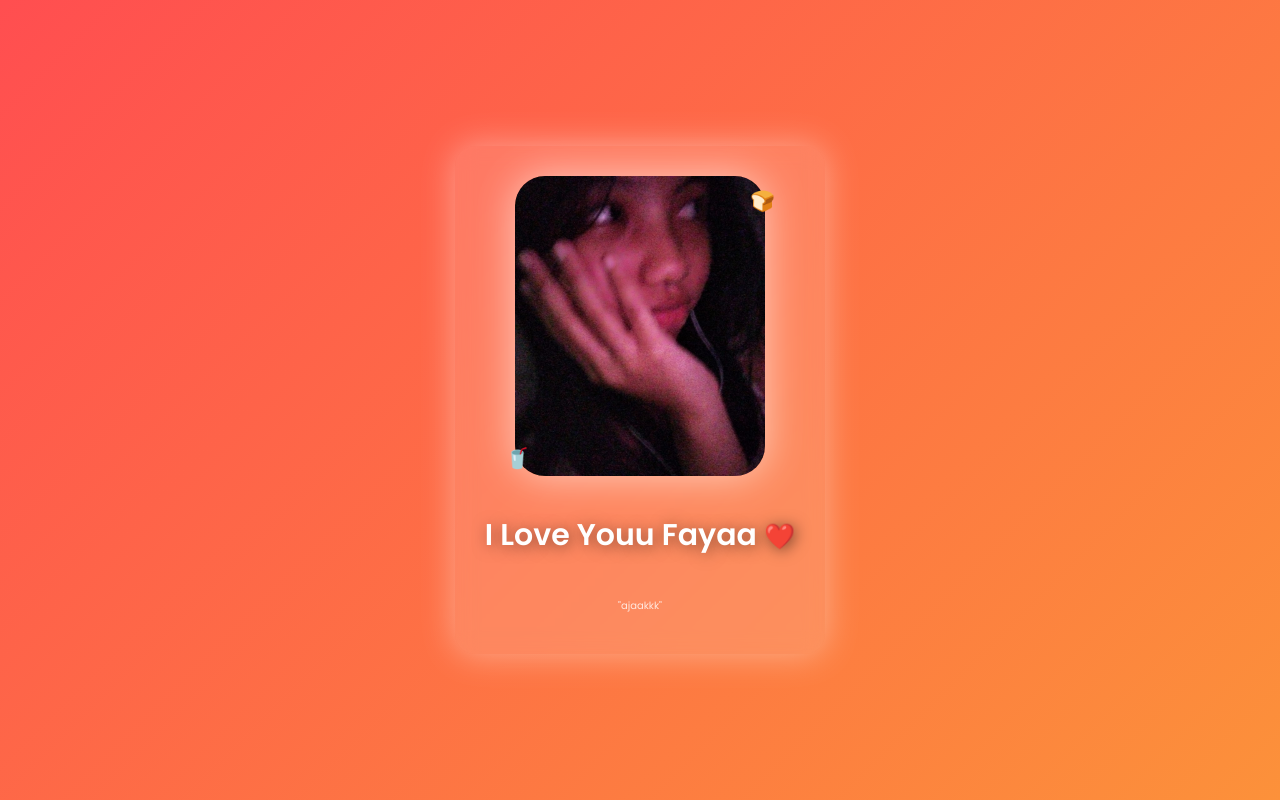
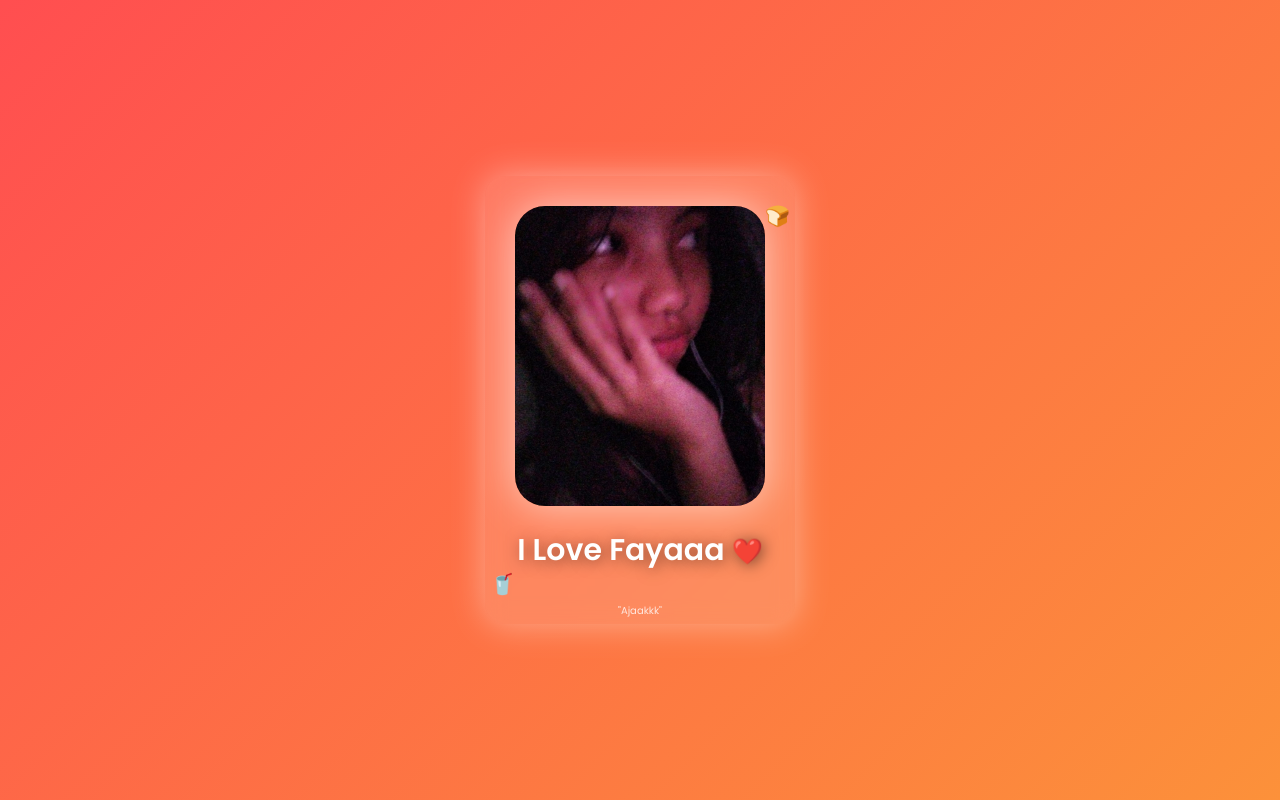
Before and after one commit to fazz270609/symmetrical-waddle, a plain HTML site: page index.html in a window 1280 px wide. Drawn offline with Linux system fonts and the light colour scheme.

Commit message:
Update index.html

```diff
--- a/index.html
+++ b/index.html
@@ -27,10 +27,6 @@
             backdrop-filter: blur(10px);
             animation: fadeIn 1.5s ease-in-out;
             position: relative;
-            display: flex;
-            flex-direction: column;
-            align-items: center;
-            gap: 10px;
         }
 
         @keyframes fadeIn {
@@ -50,12 +46,12 @@
             object-fit: cover;
             border-radius: 30px;
             box-shadow: 0 0 40px rgba(255, 255, 255, 0.6);
-            position: relative;
         }
 
         .title {
             font-size: 30px;
             font-weight: 700;
+            margin-top: 15px;
             text-shadow: 2px 2px 15px rgba(0, 0, 0, 0.5);
         }
 
@@ -65,39 +61,39 @@
         }
 
         .small-text {
-            font-size: 10px; /* Ukuran diperkecil */
+            font-size: 10px;
             opacity: 0.8;
+            position: absolute;
+            bottom: -5px;
+            left: 50%;
+            transform: translateX(-50%);
         }
 
-        /* Posisi roti goreng di atas kanan foto */
         .emoji-roti {
             font-size: 20px;
             position: absolute;
-            top: -10px;
-            right: -10px;
+            top: 5px;
+            right: 5px;
         }
 
-        /* Posisi pop ice di bawah kiri foto */
         .emoji-popice {
             font-size: 20px;
             position: absolute;
-            bottom: -10px;
-            left: -10px;
+            bottom: 5px;
+            left: 5px;
         }
     </style>
 </head>
 <body>
 
     <div class="container">
-        <div style="position: relative;">
-            <img src="https://raw.githubusercontent.com/fazz270609/symmetrical-waddle/main/faya.png"
-                 alt="Faya" class="profile-pic">
-            <p class="emoji-roti">🍞</p> <!-- Roti Goreng di atas kanan -->
-            <p class="emoji-popice">🥤</p> <!-- Pop Ice di bawah kiri -->
-        </div>
+        <img src="https://raw.githubusercontent.com/fazz270609/symmetrical-waddle/main/faya.png"
+             alt="Faya" class="profile-pic">
 
-        <h1 class="title">I Love Youu Fayaa <span class="heart">❤️</span></h1>
-        <p class="small-text">"ajaakkk"</p> <!-- Teks diperbarui dan ukurannya lebih kecil -->
+        <h1 class="title">I Love Fayaaa <span class="heart">❤️</span></h1>
+        <p class="small-text">"Ajaakkk"</p>
+        <p class="emoji-roti">🍞</p> <!-- Roti di kanan atas -->
+        <p class="emoji-popice">🥤</p> <!-- Pop Ice di kiri bawah -->
     </div>
 
 </body>
```
